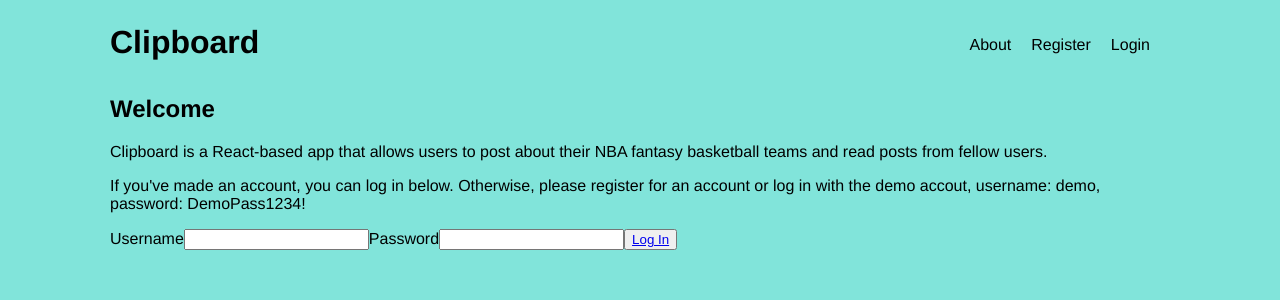
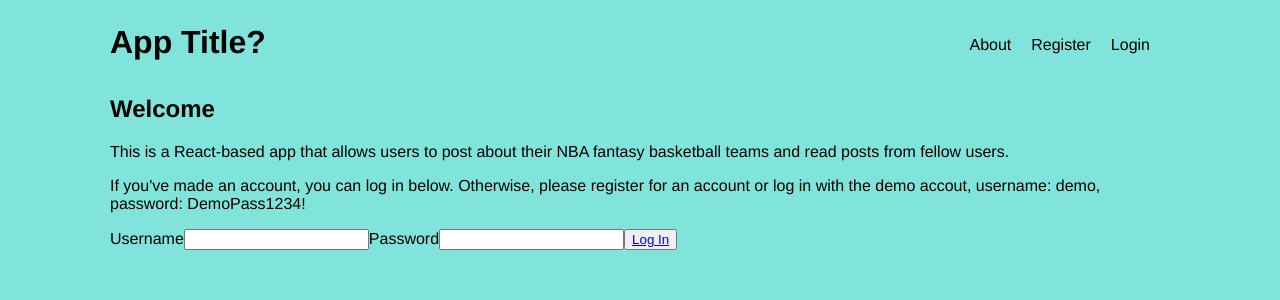
Before and after one commit to mkdnt/nba-fantasy-client, a React (Create React App) app: page / in a window 1280 px wide. Shown: the top 300 px of the page. Built offline with nearby package versions, Linux system fonts and the light colour scheme; no server answers.

Commit message:
header change with title

```diff
--- a/src/components/Header/Header.js
+++ b/src/components/Header/Header.js
@@ -6,7 +6,7 @@ export class Header extends Component {
         return (
             <div>
                 <Link to="/" style={{ textDecoration: "none", color: "inherit" }}>
-          <h1>Clipboard</h1>
+          <h1>App Title?</h1>
         </Link>
             </div>
         )
--- a/src/components/Home/Home.js
+++ b/src/components/Home/Home.js
@@ -6,7 +6,7 @@ export class Home extends Component {
         return (
             <div>
             <h2>Welcome</h2>
-            <p>Clipboard is a React-based app that allows users to post about their NBA fantasy basketball teams and read posts from fellow users.
+            <p>This is a React-based app that allows users to post about their NBA fantasy basketball teams and read posts from fellow users.
             </p>
             <p>If you've made an account, you can log in below. Otherwise, please register for an account or log in with the demo accout, username: demo, password: DemoPass1234!</p>
             <form>
```
Also changed, not shown: 1 other file (tests, documents, lock files or other folders).
